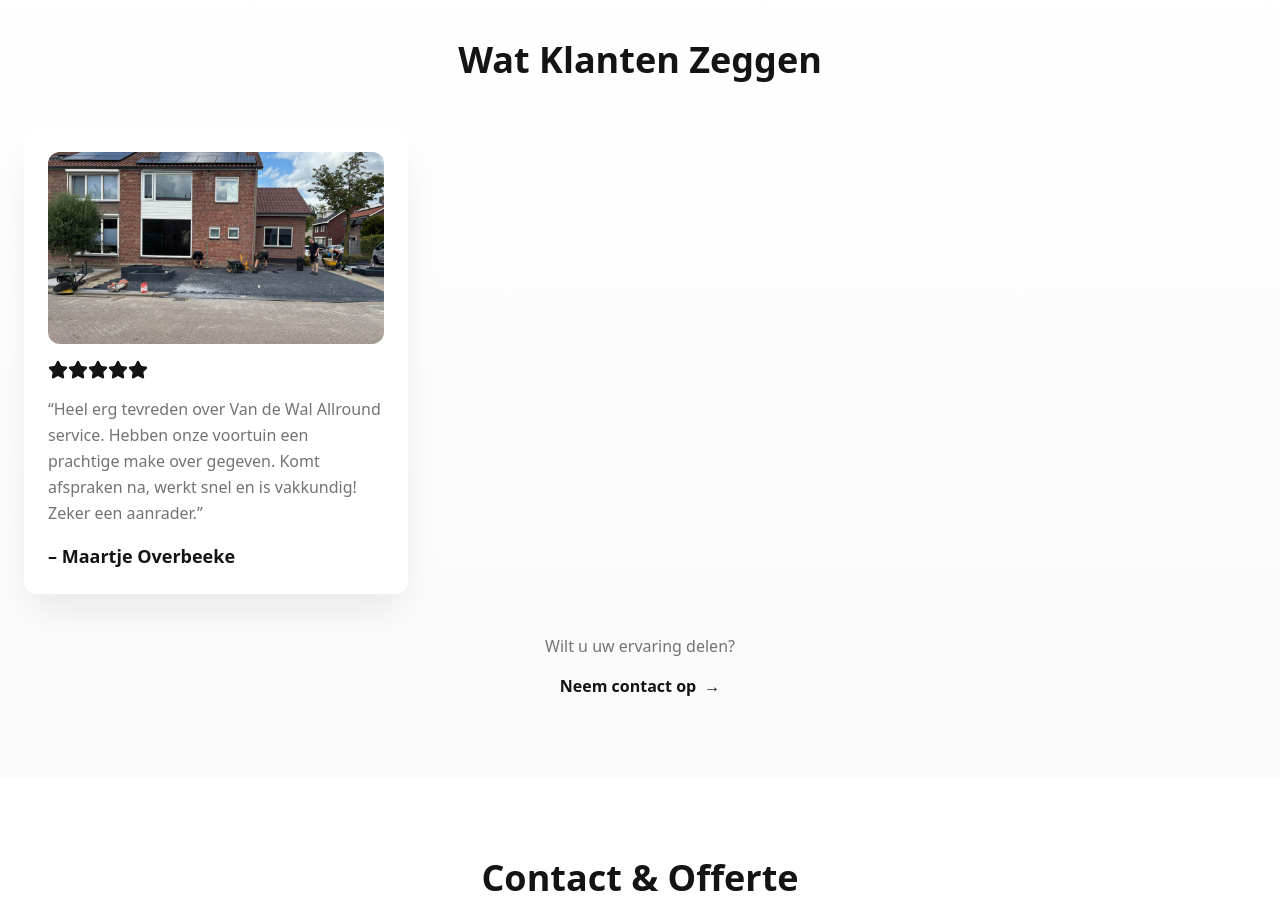
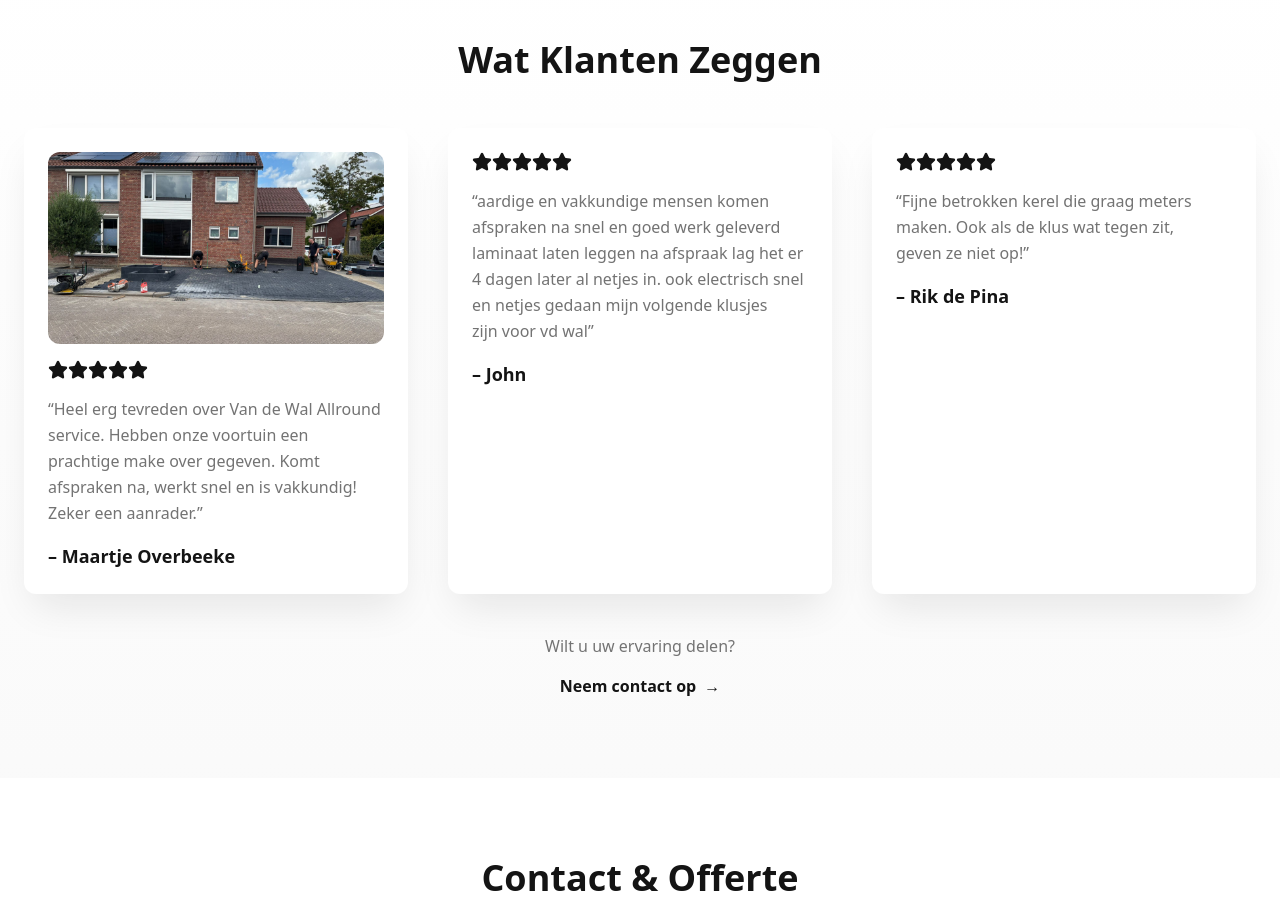
Before and after one commit to Timodo22/wal-allround-craft, a React (Vite) app: page / in a window 1280 px wide. Shown: the part 2000-2918 px from the top of the page. Built offline with nearby package versions, Linux system fonts and the light colour scheme.

Commit message:
Added re

```diff
--- a/src/components/Recensie.tsx
+++ b/src/components/Recensie.tsx
@@ -7,6 +7,16 @@ const Recensie = () => {
       text: "Heel erg tevreden over Van de Wal Allround service. Hebben onze voortuin een prachtige make over gegeven. Komt afspraken na, werkt snel en is vakkundig! Zeker een aanrader.",
       rating: 5,
       image: "/src/assets/recensie1.jpeg" // <-- Voeg hier je afbeelding toe
+    },
+        {
+      name: "John",
+      text: "aardige en vakkundige mensen komen afspraken na snel en goed werk geleverd laminaat laten leggen na afspraak lag het er 4 dagen later al netjes in. ook electrisch  snel en netjes gedaan mijn volgende klusjes zijn voor vd wal",
+      rating: 5,// <-- Voeg hier je afbeelding toe
+    },
+            {
+      name: "Rik de Pina",
+      text: "Fijne betrokken kerel die graag meters maken. Ook als de klus wat tegen zit, geven ze niet op!",
+      rating: 5,// <-- Voeg hier je afbeelding toe
     },
   ];
 
```
